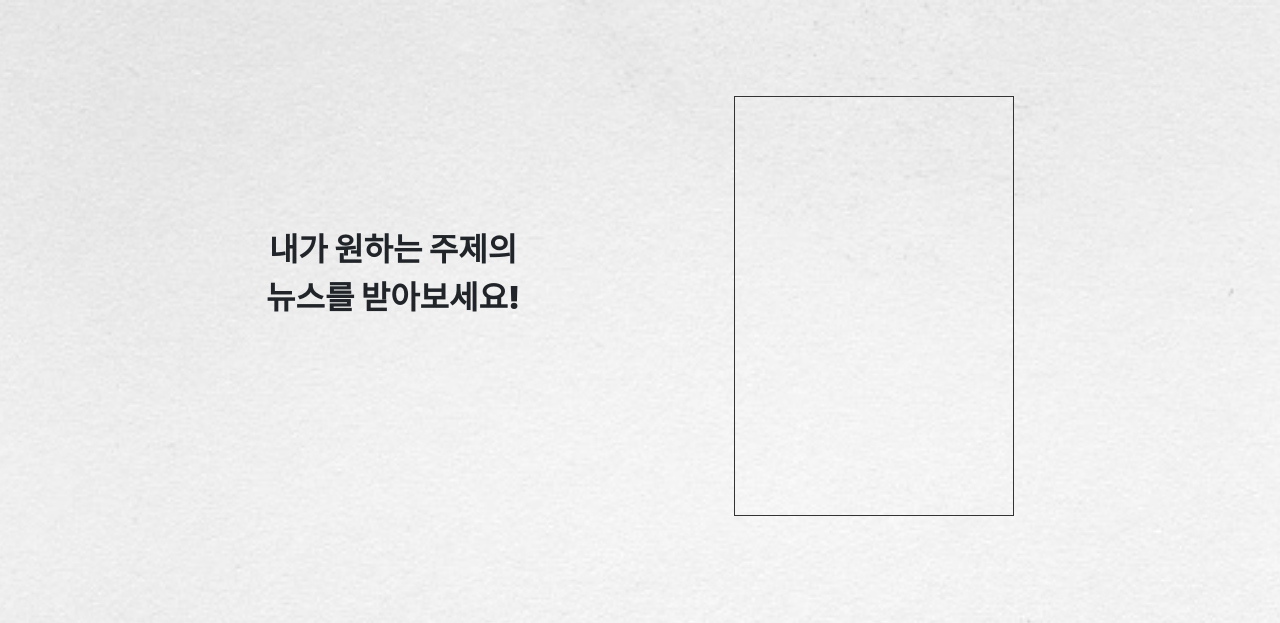
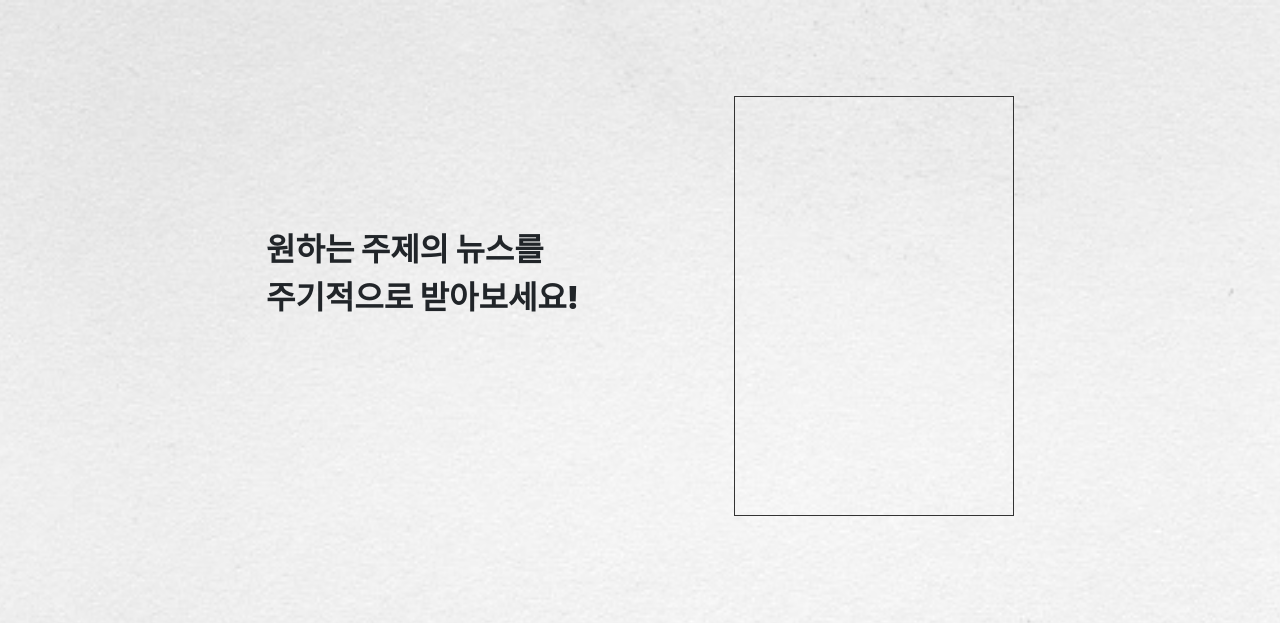
Before and after one commit to daesungRa/newsmine-web, a Django app: page / in a window 1280 px wide. Shown: the part 75-698 px from the top of the page. Run offline with Django 3.2, Linux system fonts and the light colour scheme; parts of the project's set-up code (start-up, migrations or seed data) failed here and were passed over; some libraries are stand-ins or nearby versions; some web fonts are replaced.

Commit message:
home-ui: Modify ui

```diff
--- a/static/css/layout-mobile.css
+++ b/static/css/layout-mobile.css
@@ -13,6 +13,7 @@
 
 #home-description {
 	display: inline-block;
+	text-align: center;
 }
 
 #home-sample {
--- a/static/css/layout-web.css
+++ b/static/css/layout-web.css
@@ -15,6 +15,7 @@
 	position: absolute;
 	top: 136px;
 	left: 10px;
+	text-align: left;
 }
 
 #home-sample {
--- a/templates/home.html
+++ b/templates/home.html
@@ -9,7 +9,7 @@
         <div class="col-md-12 home-body" id="home-body-upper">
             <div class="home-body-box">
                 <div class="home-body-elem" id="home-description">
-                    내가 원하는 주제의<br>뉴스를 받아보세요!
+                    원하는 주제의 뉴스를<br>주기적으로 받아보세요!
                 </div>
                 <br>
                 <div class="home-body-elem" id="home-sample"></div>
```
